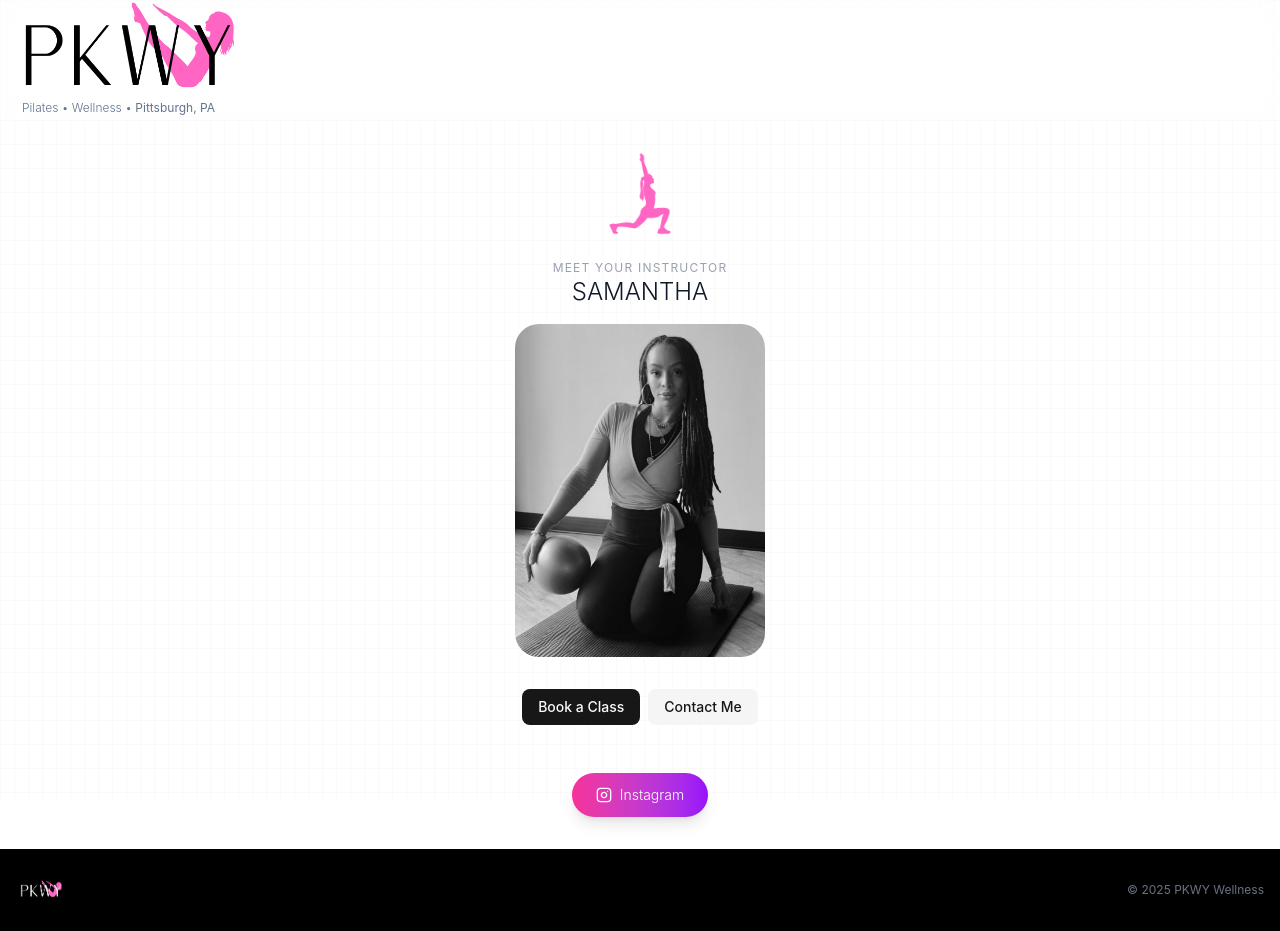
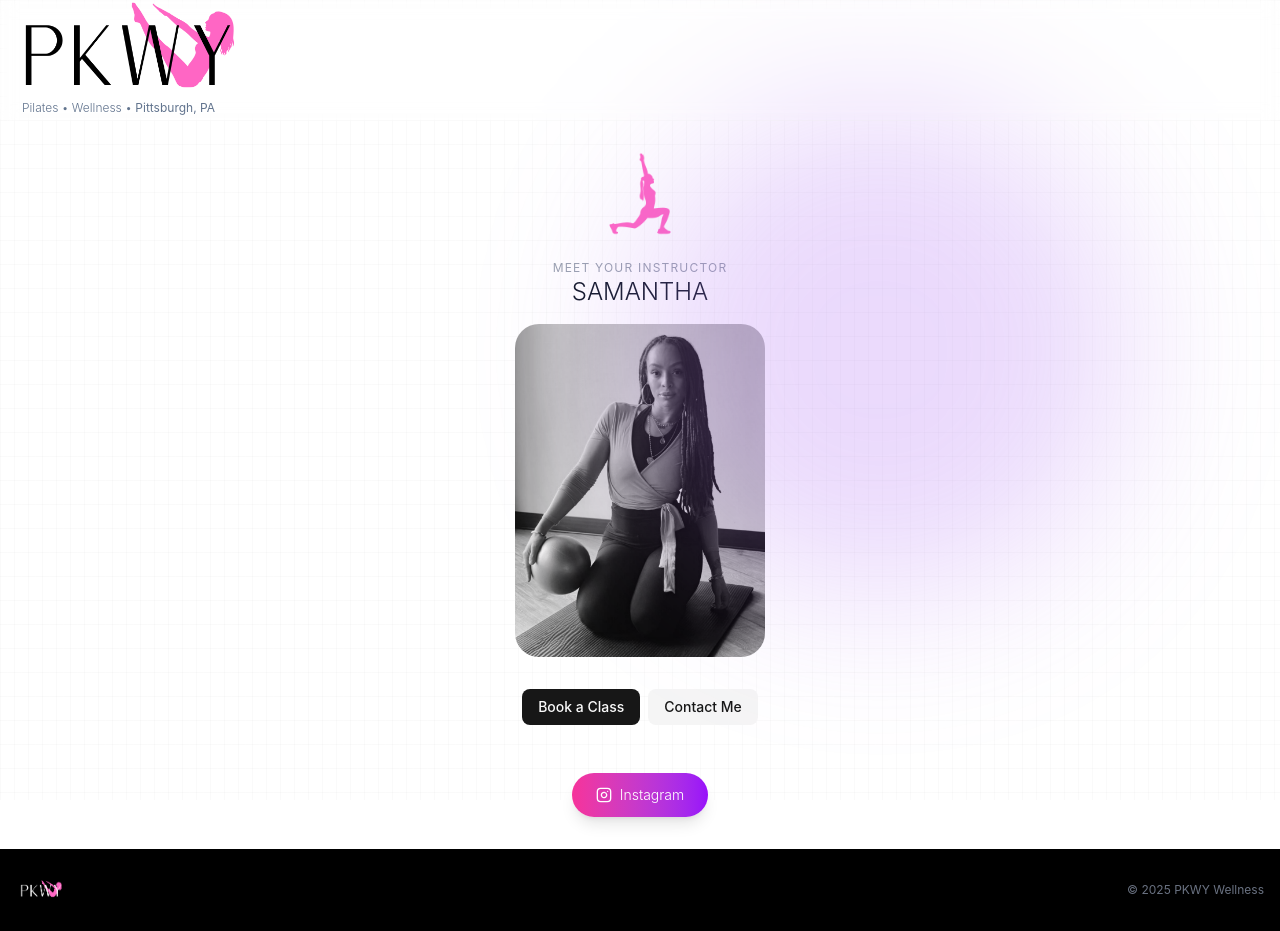
Before and after one commit to sarimyx/pkwy-wellness, a Next.js app: page / in a window 1280 px wide. Built offline with nearby package versions, Linux system fonts and the light colour scheme.

Commit message:
add color

```diff
--- a/app/layout.tsx
+++ b/app/layout.tsx
@@ -16,7 +16,9 @@ export default function RootLayout({
       <body
         className={`antialiased`}
       >
-        <main className="absolute inset-0 -z-10 h-full w-full bg-white bg-[linear-gradient(to_right,#8080800a_1px,transparent_1px),linear-gradient(to_bottom,#8080800a_1px,transparent_1px)] bg-[size:14px_24px]">
+        <div className="absolute inset-0 -z-10 h-full w-full bg-white bg-[linear-gradient(to_right,#8080800a_1px,transparent_1px),linear-gradient(to_bottom,#8080800a_1px,transparent_1px)] bg-[size:14px_24px]" />
+        <div className="absolute bottom-auto left-auto right-0 top-0 h-[500px] w-[500px] -translate-x-[30%] translate-y-[20%] rounded-full bg-[rgba(173,109,244,0.5)] opacity-50 blur-[80px]" />
+        <main>
           <Navbar />
           <div className="pt-36 pb-8">
             {children}
```
